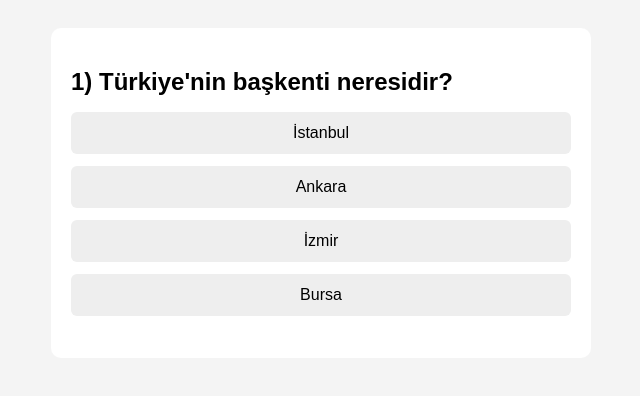
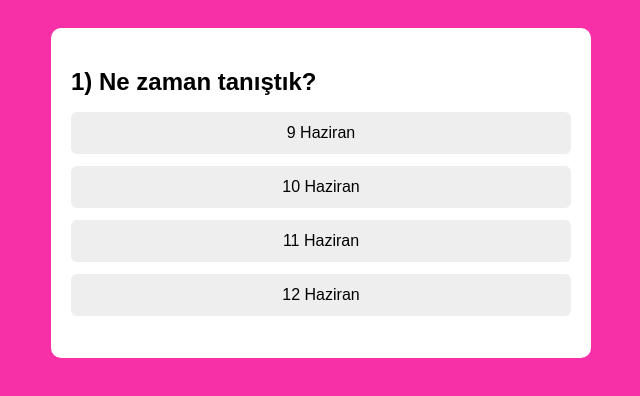
Before and after one commit to ugur232003/mayla.com, a plain HTML site: page index.html in a window 1280 px wide. Shown: the whole page, without its empty margins (319-959 px from the left). Drawn offline with Linux system fonts and the light colour scheme.

Commit message:
Replace quiz content and update styling

```diff
--- a/index.html
+++ b/index.html
@@ -3,12 +3,12 @@
 <head>
 <meta charset="UTF-8">
 <meta name="viewport" content="width=device-width, initial-scale=1.0">
-<title>Çoktan Seçmeli Test</title>
+<title>MAYLA 💕 </title>
 
 <style>
 body {
     font-family: Arial, sans-serif;
-    background: #f4f4f4;
+    background: #f830a8;
     padding: 20px;
 }
 
@@ -62,6 +62,27 @@ button:hover {
     font-weight: bold;
     margin-top: 10px;
 }
+.final-foto {
+    width: 100%;
+    max-width: 300px;
+    display: block;
+    margin: 15px auto;
+    border-radius: 15px;
+    box-shadow: 0 4px 15px rgba(0,0,0,0.3);
+    animation: zoomIn 1.5s ease;
+}
+
+@keyframes zoomIn {
+    from {
+        transform: scale(0.7);
+        opacity: 0;
+    }
+    to {
+        transform: scale(1);
+        opacity: 1;
+    }
+}
+
 </style>
 </head>
 
@@ -76,21 +97,65 @@ button:hover {
 
 <script>
 const sorular = [
+
     {
-        soru: "Türkiye'nin başkenti neresidir?",
-        secenekler: ["İstanbul", "Ankara", "İzmir", "Bursa"],
+        soru: "Ne zaman tanıştık?",
+        secenekler: ["9 Haziran", "10 Haziran", "11 Haziran", "12 Haziran"],
+        dogru: 2
+    },
+    {
+        soru: "Sevgili olduğumuz  Tarih?",
+        secenekler: ["15 Haziran", "16 Haziran", "17 Haziran", "18 Haziran"],
         dogru: 1
     },
     {
-        soru: "Dünyanın uydusu hangisidir?",
-        secenekler: ["Mars", "Ay", "Güneş", "Venüs"],
-        dogru: 1
-    },
+        soru: "Beraber yediğimiz ilk yemek?",
+        secenekler: ["Tavuk", "Pizza", "İskender ", "Hamburger"],
+        dogru: 0
+    }
+    ,
     {
-        soru: "En büyük gezegen hangisidir?",
-        secenekler: ["Dünya", "Mars", "Jüpiter", "Satürn"],
+        soru: "Birlikte izlediğimiz ilk dizi/film neydi?",
+        secenekler: ["Siccin 8", "Game Of Throens","Annabelle 4", "Yan Yana"],
+        dogru: 0
+    }
+    ,
+    {
+        soru: "Birlikte en çok ne yapmayı seviyoruz?",
+        secenekler: ["Oyun Oynamak", "Gezmek", "Yemek veya tatlı Yemek", "Film-Dizi izlemek"],
         dogru: 2
     }
+    ,
+    {
+        soru: "İlk birlikte gittiğimiz yer neresiydi?",
+        secenekler: ["Sinema", "Kafe", "Park"],
+        dogru: 1
+    }
+    ,
+    {
+        soru: "En Sevdiğimiz Oyun Aktivitesi?",
+        secenekler: ["Kill de Mini Figürler Yapmak ", "Boyama Yapmak", "Heykel Yamak", "Lego Yapmak"],
+        dogru: 3
+    }
+    ,
+    {
+        soru: "Birlikte en çok güldüğümüz an?",
+        secenekler: ["Benim erkek doğum demem", "Barışmak üzereyken kuşları kovalamam", "Buz patein de sürekkli düştüğüm zaman", "Hepsi ❤️ "],
+        dogru: 1
+    }
+    ,
+    {
+        soru: "Gelecekte birlikte en çok ne yapmak istiyoruz?",
+        secenekler: ["Seyahat etmek", "Aynı evde yaşamak", "Hayaller kurmak", "Hepsi ❤️"],
+        dogru: 3
+    }
+     ,
+    {
+        soru: "Birlikte ilk gitmek istediğimiz yer??",
+        secenekler: ["İtalya", "İspanya", "Sırbistan", "Makedonya"],
+        dogru: 2
+    }
+
 ];
 
 let soruIndex = 0;
@@ -145,10 +210,21 @@ function sonrakiSoru() {
         soruGoster();
     } else {
         document.querySelector(".container").innerHTML = `
-            <h2>Test Bitti 🎉</h2>
-            <p>Puanın: <strong>${puan} / ${sorular.length}</strong></p>
-            <button onclick="location.reload()">Tekrar Çöz</button>
-        `;
+    <h2 class="fade">Test Bitti 🎉</h2>
+    <p class="fade">Puanın: <strong>${puan} / ${sorular.length}</strong></p>
+     <img src="foto.jpg" class="final-foto fade">
+
+    <div class="ozel-mesaj fade">
+        ❤️ Bu testin tek doğru cevabı sensin ❤️<br>
+        Seni çok seviyorum Sevgilim 💕
+    </div>
+
+    <button onclick="location.reload()">Tekrar Çöz</button>
+
+    <div class="kalpler"></div>
+`;
+kalpUcur();
+
     }
 }
 
```
